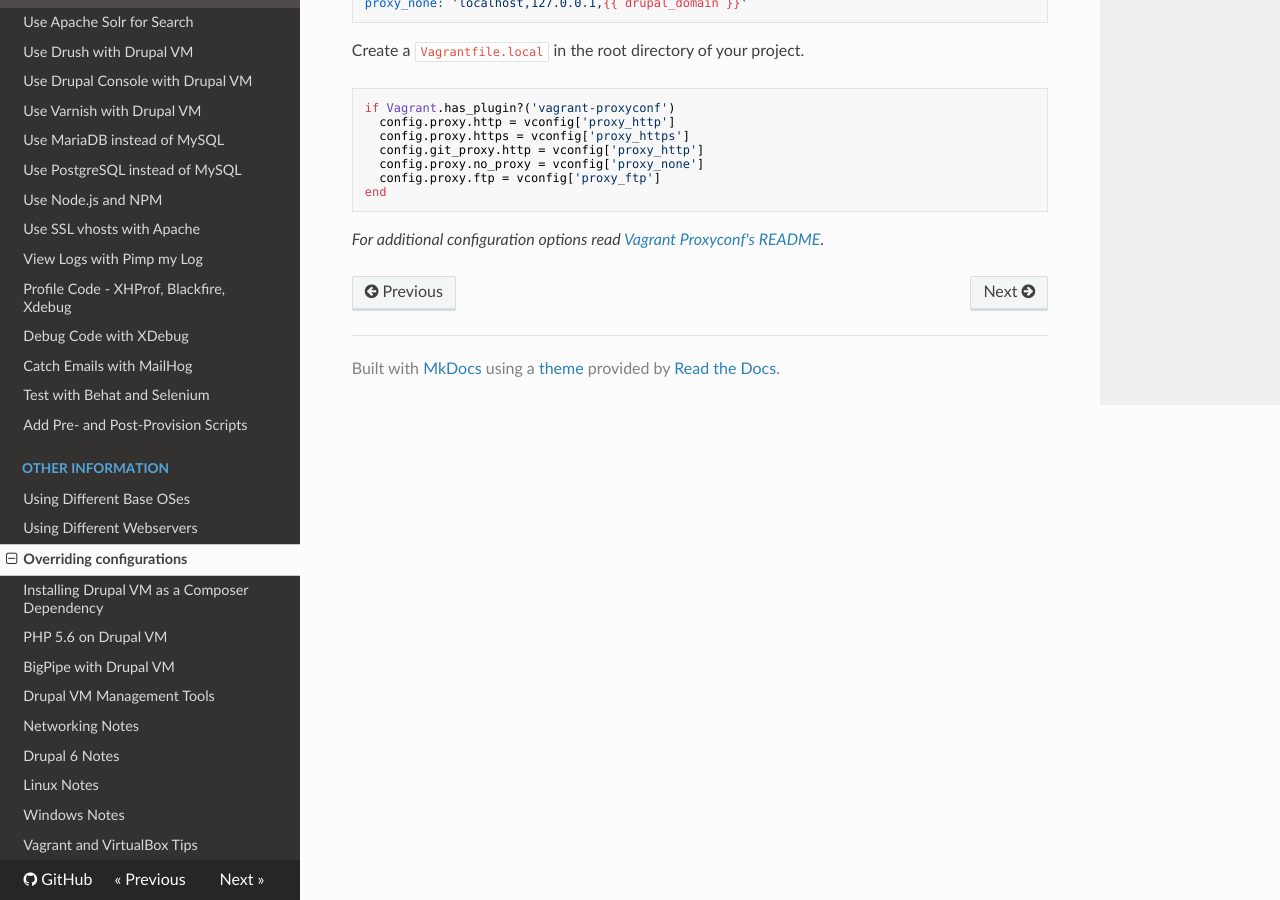
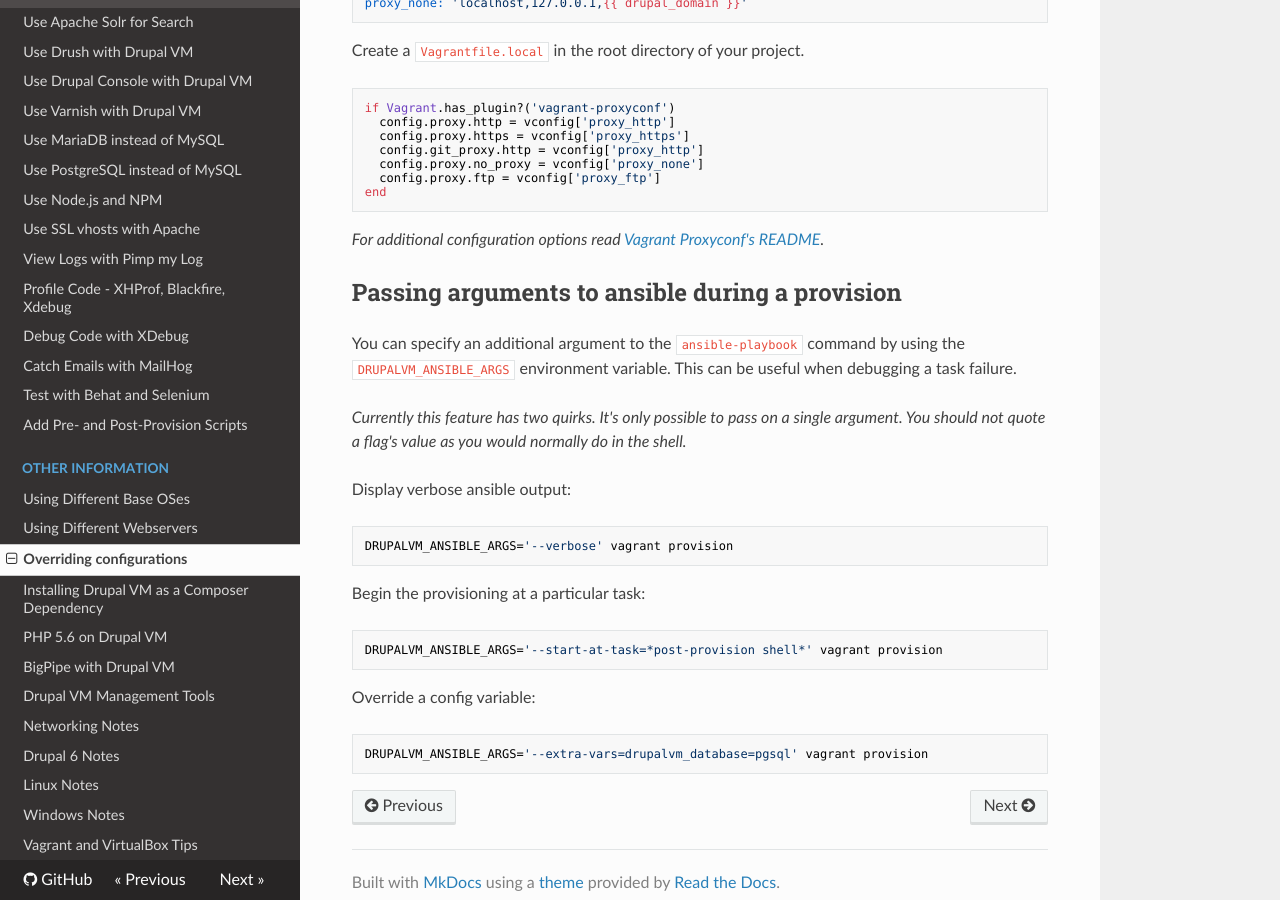
Before and after one commit to geerlingguy/drupal-vm, an MkDocs documentation site: the page built from docs/other/overriding-configurations.md, in a window 1280 px wide and 900 px high, scrolled down 2131 px. Built offline with MkDocs 1.6.1, drawn with Linux system fonts in a browser that asks for light colours; nearby versions of some CDN libraries; old or Windows-style settings are respelled for this version of MkDocs.

Commit message:
Add docs for passing arguments to ansible during a provision

````diff
--- a/docs/other/overriding-configurations.md
+++ b/docs/other/overriding-configurations.md
@@ -106,3 +106,27 @@ end
 ```
 
 _For additional configuration options read [Vagrant Proxyconf's README](https://github.com/tmatilai/vagrant-proxyconf#readme)._
+
+## Passing arguments to ansible during a provision
+
+You can specify an additional argument to the `ansible-playbook` command by using the `DRUPALVM_ANSIBLE_ARGS` environment variable. This can be useful when debugging a task failure.
+
+_Currently this feature has two quirks. It's only possible to pass on a single argument. You should not quote a flag's value as you would normally do in the shell._
+
+Display verbose ansible output:
+
+```sh
+DRUPALVM_ANSIBLE_ARGS='--verbose' vagrant provision
+```
+
+Begin the provisioning at a particular task:
+
+```sh
+DRUPALVM_ANSIBLE_ARGS='--start-at-task=*post-provision shell*' vagrant provision
+```
+
+Override a config variable:
+
+```sh
+DRUPALVM_ANSIBLE_ARGS='--extra-vars=drupalvm_database=pgsql' vagrant provision
+```
````
